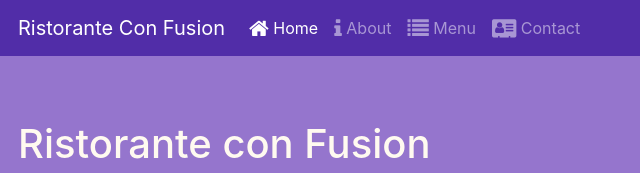
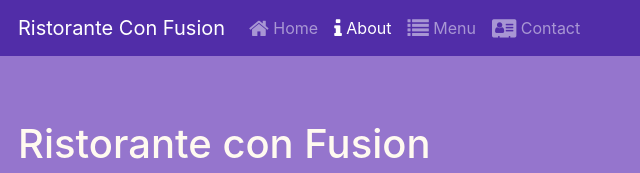
Before and after one commit to ShreyanshTripathi/node-bootstrap, a website: page aboutus.html in a window 1280 px wide. Shown: the top 173 px of the page, 67-707 px from the left. Drawn offline with nearby package versions, Linux system fonts and the light colour scheme.

Commit message:
fixed nav-bar link to home

```diff
--- a/aboutus.html
+++ b/aboutus.html
@@ -25,8 +25,8 @@
             <a class="navbar-brand" href="#">Ristorante Con Fusion</a>
             <div class="collapse navbar-collapse" id="navbar">
                 <ul class="navbar-nav mr-auto">
-                    <li class="nav-item active"><a class="nav-link" href="#"><span class="fa fa-home fa-lg"></span> Home</a></li>
-                    <li class="nav-item"><a class="nav-link" href="/aboutus.html"><span class="fa fa-info fa-lg"></span> About</a></li>
+                    <li class="nav-item"><a class="nav-link" href="./index.html"><span class="fa fa-home fa-lg"></span> Home</a></li>
+                    <li class="nav-item active"><a class="nav-link" href="#"><span class="fa fa-info fa-lg"></span> About</a></li>
                     <li class="nav-item"><a class="nav-link" href="#"><span class="fa fa-list fa-lg"></span> Menu</a></li>
                     <li class="nav-item"><a class="nav-link" href="#"><span class="fa fa-address-card fa-lg"></span> Contact</a></li>
                 </ul>
```
